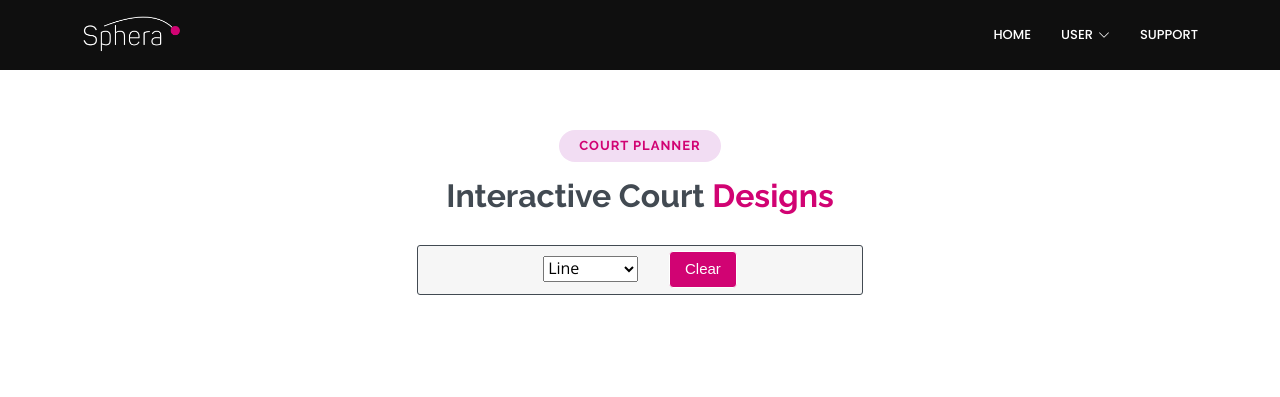
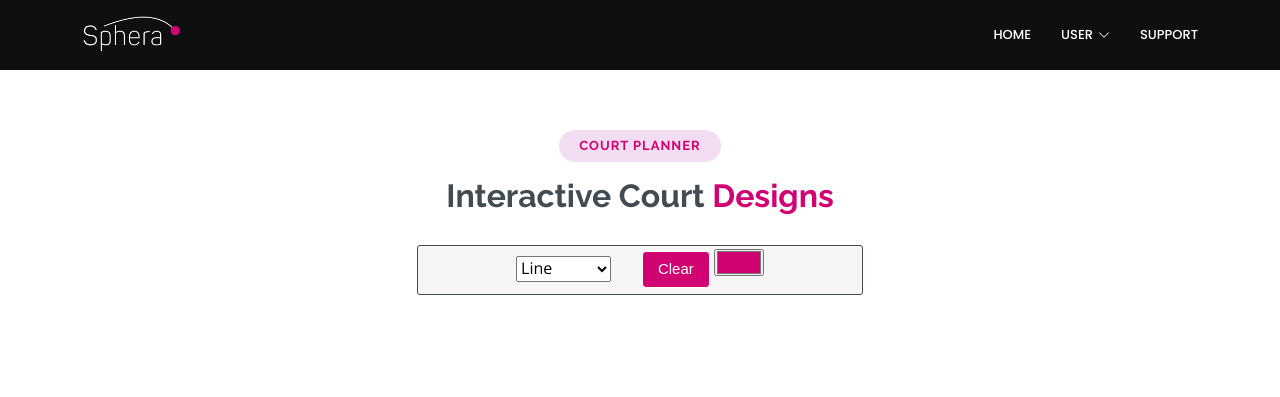
Before and after one commit to bu5to/SOFT7003-G2, a Flask app: page /courtplanner in a window 1280 px wide. Shown: the top 397 px of the page. Run offline with Flask 2, Linux system fonts and the light colour scheme; some libraries are stand-ins or nearby versions.

Commit message:
Update courtplanner.html

```diff
--- a/templates/courtplanner.html
+++ b/templates/courtplanner.html
@@ -28,6 +28,7 @@
         <button type="button" class="button" id="clear" value="Clear">
           Clear
         </button>
+        <input type="color" id="head" name="head" value="#d10373" />
       </div>
     </div>
   </div>
```
